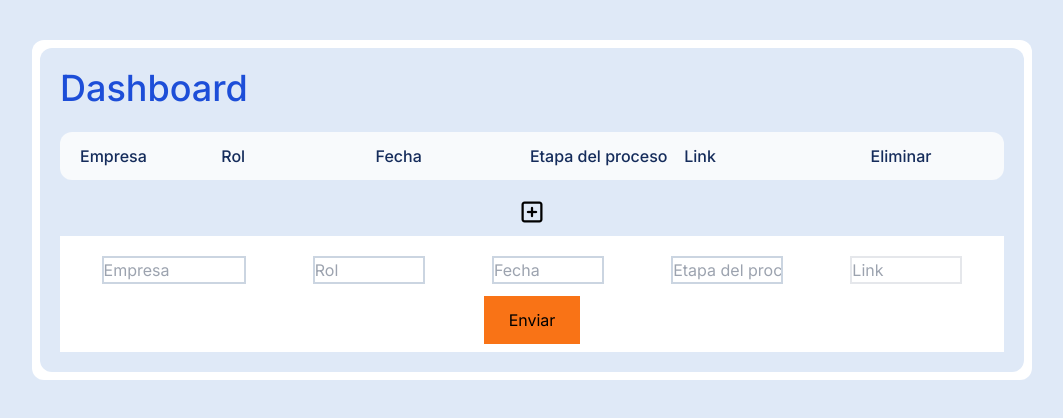
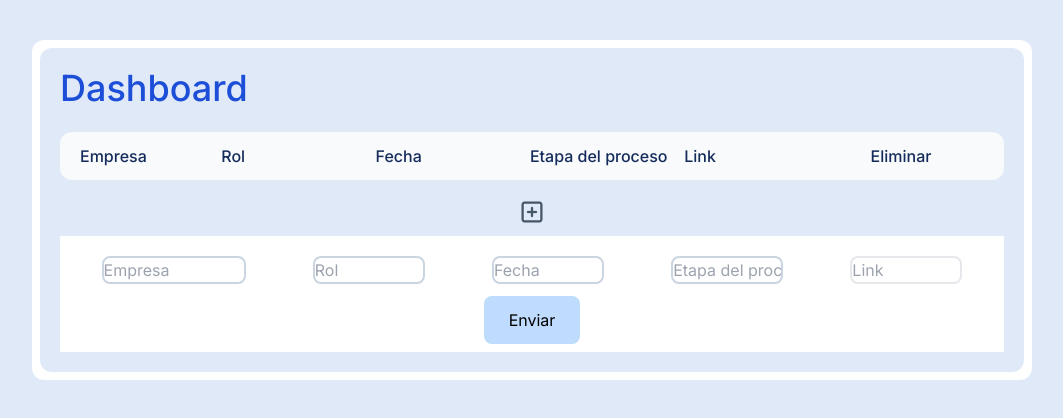
Before and after one commit to Lucas-aquiles/work-app, a Next.js app: page / in a window 1280 px wide. Both pictures are taken after a click on the button 640 px from the left and 212 px from the top of the page. Shown: the top 418 px of the page, without its empty margins (108-1171 px from the left). Built offline with nearby package versions, Linux system fonts and the light colour scheme.

Commit message:
finally app

```diff
--- a/src/app/components/DataComponent.tsx
+++ b/src/app/components/DataComponent.tsx
@@ -59,7 +59,7 @@ const DataComponent: React.FC<DataProps>  = ( {children} ) => {
     <div className="w-full h-full bg-white flex flex-col items-center p-2">
       <div className="flex flex-row w-full flex-wrap justify-around border-slate-300 m-3">
         <input
-          className="w-full sm:w-36 border-2 border-slate-300 mb-2 sm:mb-0"
+          className="w-full sm:w-36 border-2 border-slate-300 mb-2 sm:mb-0 rounded-lg"
           type="text"
           name="empresa"
           value={data.empresa}
@@ -67,7 +67,7 @@ const DataComponent: React.FC<DataProps>  = ( {children} ) => {
           placeholder="Empresa"
         />
         <input
-          className="w-full sm:w-28 border-2 border-slate-300 mb-2 sm:mb-0"
+          className="w-full sm:w-28 border-2 border-slate-300 mb-2 sm:mb-0 rounded-lg"
           type="text"
           name="rol"
           value={data.rol}
@@ -75,7 +75,7 @@ const DataComponent: React.FC<DataProps>  = ( {children} ) => {
           placeholder="Rol"
         />
         <input
-          className="w-full sm:w-28 border-2 border-slate-300 mb-2 sm:mb-0"
+          className="w-full sm:w-28 border-2 border-slate-300 mb-2 sm:mb-0 rounded-lg"
           type="text"
           name="fecha"
           value={data.fecha}
@@ -83,7 +83,7 @@ const DataComponent: React.FC<DataProps>  = ( {children} ) => {
           placeholder="Fecha"
         />
         <input
-          className="w-full sm:w-28 border-2 border-slate-300 mb-2 sm:mb-0"
+          className="w-full sm:w-28 border-2 border-slate-300 mb-2 sm:mb-0 rounded-lg"
           type="text"
           name="proceso"
           value={data.proceso}
@@ -91,7 +91,7 @@ const DataComponent: React.FC<DataProps>  = ( {children} ) => {
           placeholder="Etapa del proceso"
         />
         <input
-          className="w-full sm:w-28 border-2 space-x-80"
+          className="w-full sm:w-28 border-2 space-x-80 rounded-lg"
           type="url"
           name="link"
           value={data.link}
@@ -99,7 +99,7 @@ const DataComponent: React.FC<DataProps>  = ( {children} ) => {
           placeholder="Link"
         />
       </div>
-      <button onClick={handleEnviar} className="bg-orange-500 w-24 h-12">
+      <button onClick={handleEnviar} className="bg-blue-200 w-24 h-12 rounded-lg hover:bg-blue-500 hover:text-white">
         Enviar
       </button>
       {/* Aquí agrega más campos de input para las otras propiedades del objeto */}
--- a/src/app/components/DeleteCard.tsx
+++ b/src/app/components/DeleteCard.tsx
@@ -45,7 +45,7 @@ useEffect(() => {
     return (
       <div className=" w-1/5 sm:w-1/6 md:w-1/5 lg:w-1/4 text-sm sm:text-base md:text-sm lg:text-base">
        <button
-              className=" w-20 m-5 text-2xl fa-regular fa-trash-can" onClick={onChangeDelete}
+              className=" w-20 m-5 text-2xl fa-regular fa-trash-can hover:text-red-500" onClick={onChangeDelete}
 
             ></button>
       </div>
--- a/src/app/page.tsx
+++ b/src/app/page.tsx
@@ -35,7 +35,7 @@ export const DataContext = createContext<ChildrenData[] | null>(null);
 
 const Page: React.FC = () => {
   const [data, setData] = useState<ChildrenData[] | null>(null);
-
+  const [isActive, setIsActive] = useState(false);
   const [openModal, setOpenModal] = useState(false);
   const [actualization, setActualization] = useState(false);
 
@@ -48,7 +48,12 @@ const Page: React.FC = () => {
 
   function onchange() {
     setOpenModal(!openModal);
+    setIsActive(!isActive);
+
   }
+  const buttonClasses = isActive
+    ? 'w-12 h-12 text-2xl fa-regular fa-square-plus text-slate-600 focus:outline-none focus:text-slate-600'
+    : 'w-12 h-12 text-2xl fa-regular fa-square-plus text-blue-500 focus:outline-none focus:text-blue-500';
 
   return (
     <div className="min-h-screen p-10 bg-mi-color	 	 flex justify-center">
@@ -65,10 +70,8 @@ const Page: React.FC = () => {
                 children={{ ...item, actualization, setActualization }}
               />
             ))}
-          <button
-            className="w-12 h-12 text-2xl fa-regular fa-square-plus"
-            onClick={onchange}
-          ></button>
+           <button className={buttonClasses} onClick={onchange}>
+    </button>
           {openModal && (
             <DataComponent children={{ setActualization, actualization }} />
           )}
```
